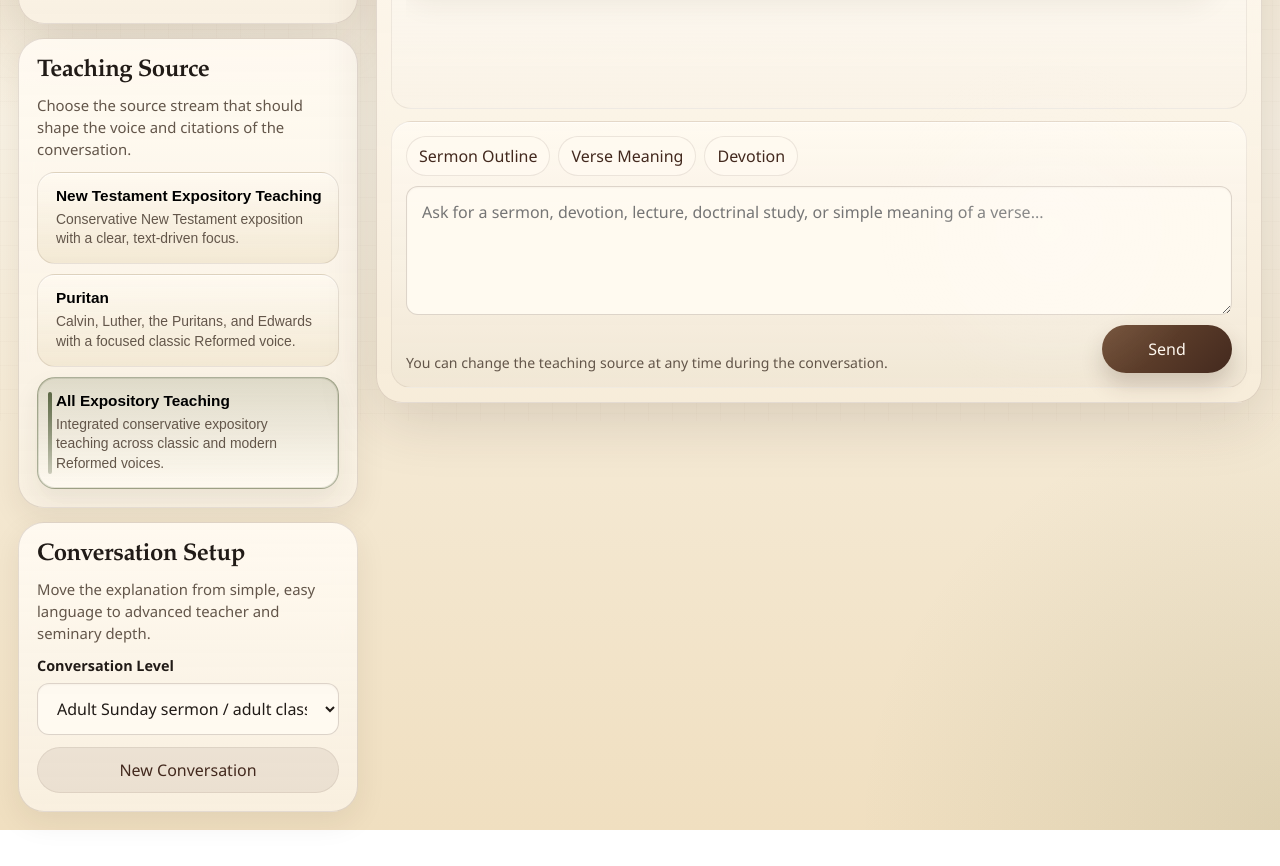
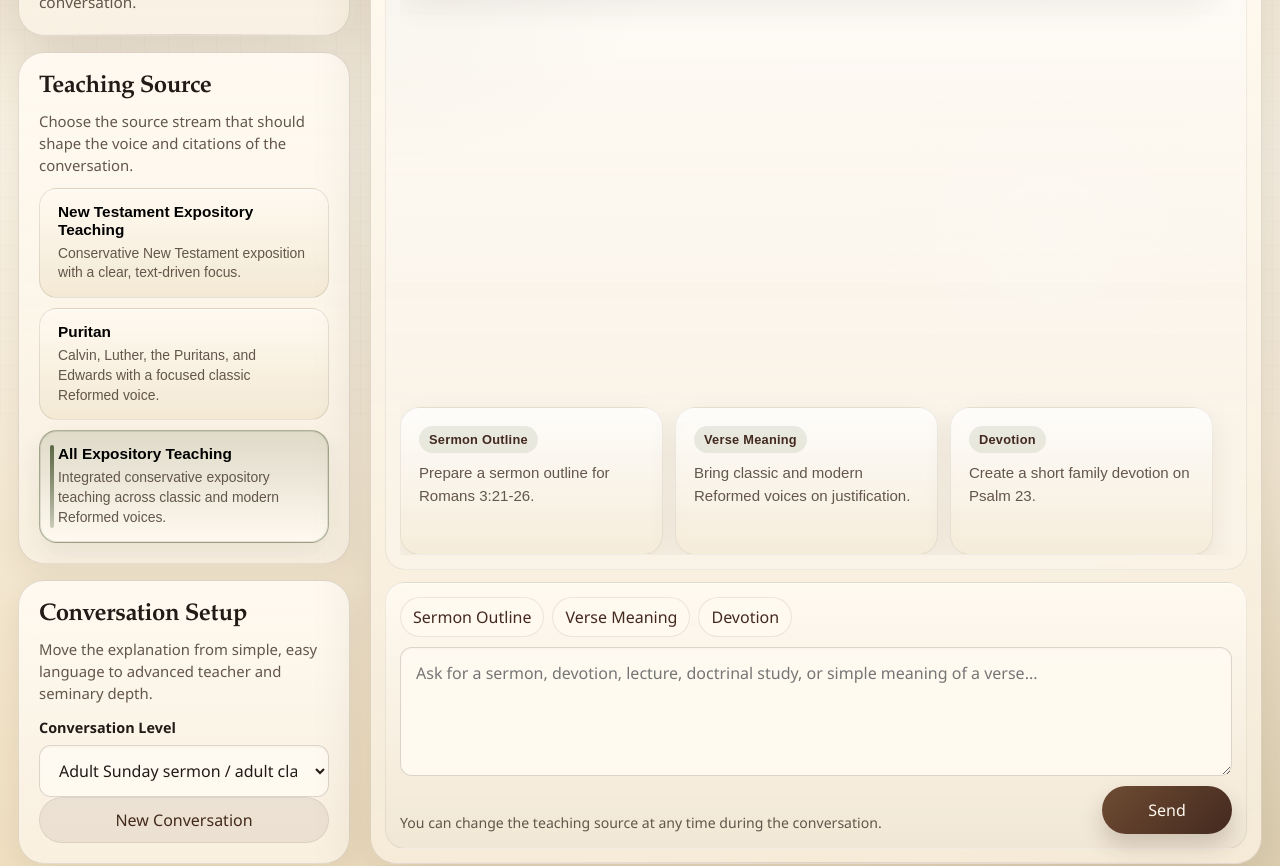
Before and after one commit to Drhany77/expository-bible-teaching, a website: page public/index.html in a window 1280 px wide. Shown: the part 379-1245 px from the top of the page. Before the commit the page ends 1209 px from the top, so only its background shows below. Drawn offline with Linux system fonts and the light colour scheme; no server answers.

Commit message:
Refine layout hierarchy and empty state

```diff
--- a/public/app.js
+++ b/public/app.js
@@ -1002,6 +1002,9 @@ function renderStarterButtons() {
 function renderMessages() {
   const copy = getCopy();
   messageList.innerHTML = '';
+  messageList.classList.remove('show-intro');
+
+  const showIntroState = state.messages.length === 1 && state.messages[0].role === 'assistant';
 
   state.messages.forEach((message) => {
     const fragment = messageTemplate.content.cloneNode(true);
@@ -1032,6 +1035,29 @@ function renderMessages() {
 
     messageList.appendChild(fragment);
   });
+
+  if (showIntroState) {
+    messageList.classList.add('show-intro');
+    const introGrid = document.createElement('section');
+    introGrid.className = 'intro-grid';
+
+    copy.starterPrompts[state.mode].forEach((starterText, index) => {
+      const card = document.createElement('button');
+      card.type = 'button';
+      card.className = 'intro-card';
+      card.innerHTML = `
+        <span class="intro-card-title">${starterLabelForIndex(index)}</span>
+        <span class="intro-card-copy">${starterText}</span>
+      `;
+      card.addEventListener('click', () => {
+        messageInput.value = starterText;
+        messageInput.focus();
+      });
+      introGrid.appendChild(card);
+    });
+
+    messageList.appendChild(introGrid);
+  }
 
   messageList.scrollTop = messageList.scrollHeight;
 }
--- a/public/index.html
+++ b/public/index.html
@@ -25,7 +25,7 @@
           </p>
         </div>
 
-        <section class="panel">
+        <section class="panel source-panel">
           <div class="panel-head">
             <h2 id="modeSectionTitle">Teaching Source</h2>
             <p id="modeSectionIntro">Choose the source stream that should shape the conversation.</p>
@@ -33,7 +33,7 @@
           <div class="mode-grid" id="modeButtons"></div>
         </section>
 
-        <section class="panel">
+        <section class="panel setup-panel">
           <div class="panel-head">
             <h2 id="setupSectionTitle">Conversation Setup</h2>
             <p id="setupSectionIntro">Move the explanation from simple language to advanced depth.</p>
--- a/public/styles.css
+++ b/public/styles.css
@@ -58,26 +58,30 @@ body::after {
 .app-shell {
   position: relative;
   display: grid;
-  grid-template-columns: 340px minmax(0, 1fr);
-  gap: 18px;
+  grid-template-columns: 332px minmax(0, 1fr);
+  gap: 20px;
   padding: 18px;
-  max-width: 1520px;
+  max-width: 1480px;
   margin: 0 auto;
   min-height: calc(100vh - 36px);
-  align-items: start;
+  align-items: stretch;
 }
 
 .sidebar,
 .main-column {
   display: flex;
   flex-direction: column;
-  gap: 14px;
+  gap: 16px;
+  min-height: 0;
 }
 
 .sidebar {
   position: sticky;
   top: 18px;
   align-self: start;
+  min-height: calc(100vh - 36px);
+  display: grid;
+  grid-template-rows: auto auto minmax(0, 1fr);
 }
 
 .main-column {
@@ -100,7 +104,7 @@ body::after {
 .brand-card,
 .panel,
 .hero-card {
-  padding: 18px;
+  padding: 20px;
 }
 
 .brand-card,
@@ -120,6 +124,17 @@ body::after {
     linear-gradient(140deg, rgba(255, 255, 255, 0.18), transparent 35%);
 }
 
+.brand-card::after,
+.hero-card::after,
+.chat-panel::after {
+  content: "";
+  position: absolute;
+  inset: auto 0 0;
+  height: 1px;
+  background: linear-gradient(90deg, transparent, rgba(111, 76, 51, 0.16), transparent);
+  pointer-events: none;
+}
+
 .brand-card h1,
 .hero-card h2,
 .panel h2 {
@@ -130,7 +145,7 @@ body::after {
 
 .brand-card h1 {
   margin-top: 0;
-  font-size: clamp(1.8rem, 3.2vw, 2.7rem);
+  font-size: clamp(1.95rem, 3.4vw, 2.8rem);
   line-height: 1.04;
   max-width: 10ch;
 }
@@ -208,6 +223,16 @@ body::after {
 
 .panel {
   box-shadow: var(--shadow-soft);
+}
+
+.setup-panel {
+  display: flex;
+  flex-direction: column;
+  min-height: 0;
+}
+
+.setup-panel .field {
+  margin-top: 2px;
 }
 
 .panel-head p {
@@ -342,7 +367,7 @@ textarea {
 }
 
 .sidebar #newConversationButton {
-  margin-top: 12px;
+  margin-top: auto;
   width: 100%;
 }
 
@@ -482,6 +507,7 @@ textarea {
 }
 
 .chat-panel {
+  position: relative;
   padding: 14px;
   display: flex;
   flex-direction: column;
@@ -494,6 +520,7 @@ textarea {
 }
 
 .conversation-shell {
+  position: relative;
   padding: 14px;
   border-radius: 20px;
   background: linear-gradient(180deg, rgba(255, 255, 255, 0.5), rgba(250, 243, 231, 0.78));
@@ -502,6 +529,16 @@ textarea {
   flex: 1;
   display: flex;
   min-height: 0;
+}
+
+.conversation-shell::before {
+  content: "";
+  position: absolute;
+  inset: 0;
+  pointer-events: none;
+  background:
+    radial-gradient(circle at top left, rgba(92, 104, 69, 0.06), transparent 28%),
+    linear-gradient(180deg, rgba(255, 255, 255, 0.28), transparent 35%);
 }
 
 .message-list {
@@ -513,6 +550,10 @@ textarea {
   overflow: auto;
   padding-right: 4px;
   scrollbar-gutter: stable;
+}
+
+.message-list.show-intro {
+  justify-content: flex-start;
 }
 
 .message {
@@ -545,6 +586,54 @@ textarea {
 .message-body {
   white-space: pre-wrap;
   line-height: 1.66;
+}
+
+.intro-grid {
+  display: grid;
+  grid-template-columns: repeat(3, minmax(0, 1fr));
+  gap: 12px;
+  margin-top: auto;
+  padding-top: 10px;
+}
+
+.intro-card {
+  display: flex;
+  flex-direction: column;
+  align-items: flex-start;
+  gap: 8px;
+  min-height: 148px;
+  padding: 18px;
+  border: 1px solid rgba(67, 41, 30, 0.08);
+  border-radius: 20px;
+  background: linear-gradient(180deg, rgba(255, 255, 255, 0.82), rgba(245, 235, 216, 0.84));
+  color: inherit;
+  text-align: left;
+  box-shadow: var(--shadow-soft);
+  cursor: pointer;
+  transition: transform 160ms ease, border-color 160ms ease, box-shadow 160ms ease;
+}
+
+.intro-card:hover {
+  transform: translateY(-2px);
+  border-color: rgba(92, 104, 69, 0.2);
+  box-shadow: 0 14px 28px rgba(56, 36, 24, 0.1);
+}
+
+.intro-card-title {
+  display: inline-flex;
+  padding: 6px 10px;
+  border-radius: 999px;
+  background: rgba(92, 104, 69, 0.12);
+  color: var(--oak-deep);
+  font-size: 0.8rem;
+  font-weight: 700;
+  letter-spacing: 0.02em;
+}
+
+.intro-card-copy {
+  color: var(--muted);
+  line-height: 1.56;
+  font-size: 0.94rem;
 }
 
 .message-citations {
@@ -648,9 +737,14 @@ html[dir="rtl"] .brand-signoff {
 
   .sidebar {
     position: static;
+    min-height: auto;
+    display: flex;
   }
 
-  .hero-card,
+  .hero-card {
+    grid-template-columns: 1fr;
+  }
+
   .composer-actions {
     flex-direction: column;
     align-items: flex-start;
@@ -661,6 +755,10 @@ html[dir="rtl"] .brand-signoff {
   .conversation-shell,
   .message-list {
     min-height: auto;
+  }
+
+  .intro-grid {
+    grid-template-columns: 1fr;
   }
 
   .hero-select {
```
